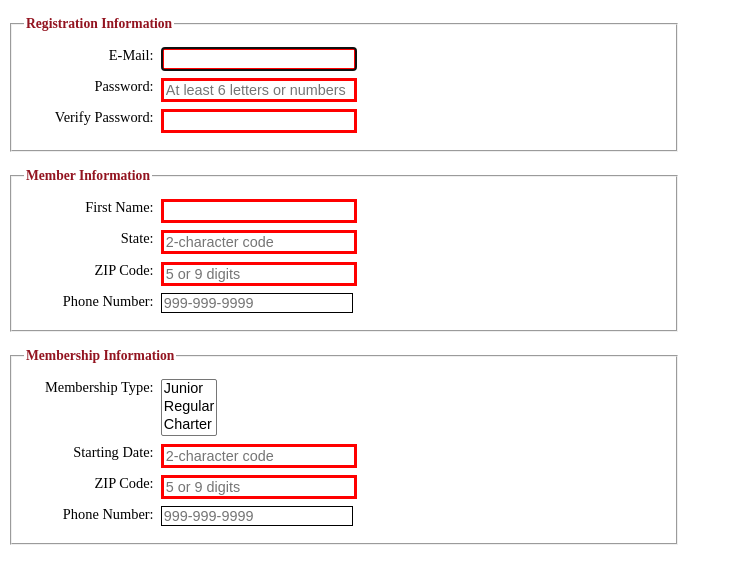
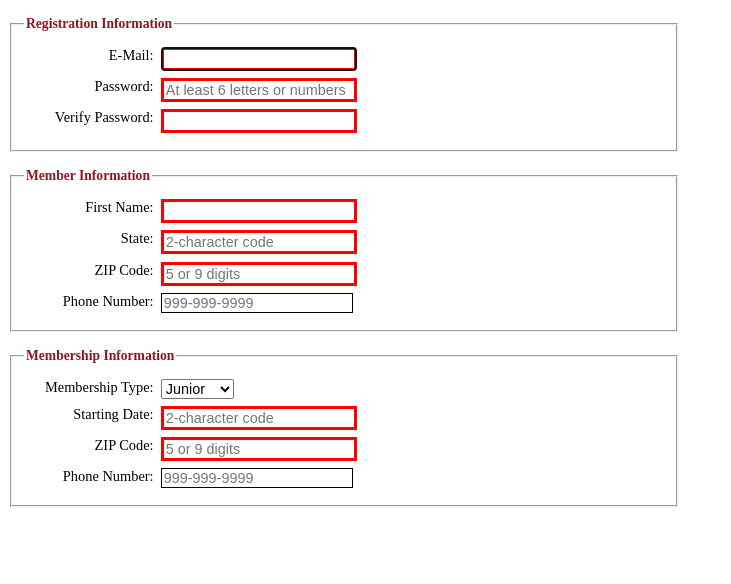
Before and after one commit to ckccltr/ckccltr.github.io, a plain HTML site: page form.html in a window 1280 px wide. Shown: the whole page, without its empty margins (0-731 px from the left). Drawn offline with Linux system fonts and the light colour scheme.

Commit message:
removed size, which caused multiple options to show at once, which didn't match layout shown

```diff
--- a/form.html
+++ b/form.html
@@ -90,7 +90,7 @@
 
             <label for="membership_type">Membership Type:</label>
 
-            <select name="membership_type" id="membership_type" size = "3" required>
+            <select name="membership_type" id="membership_type" required>
                 <option value="Junior">Junior</option>
                 <option value="Regular">Regular</option>
                 <option value="Charter">Charter</option>
```
